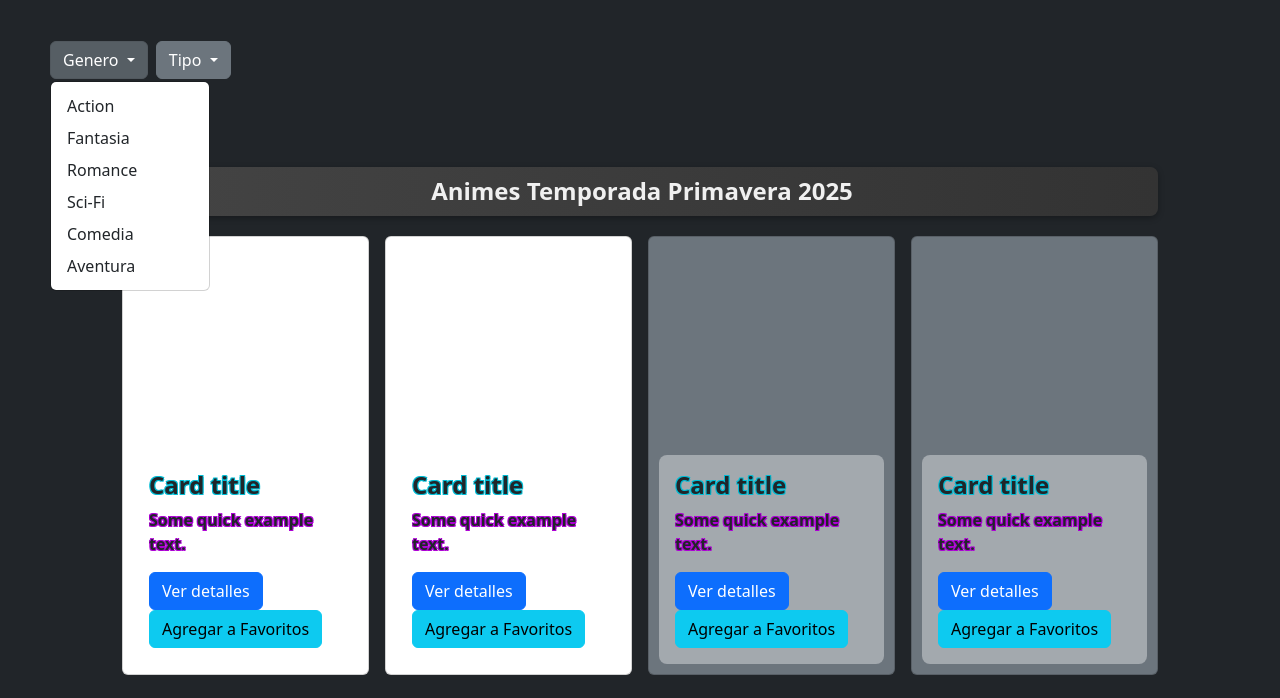
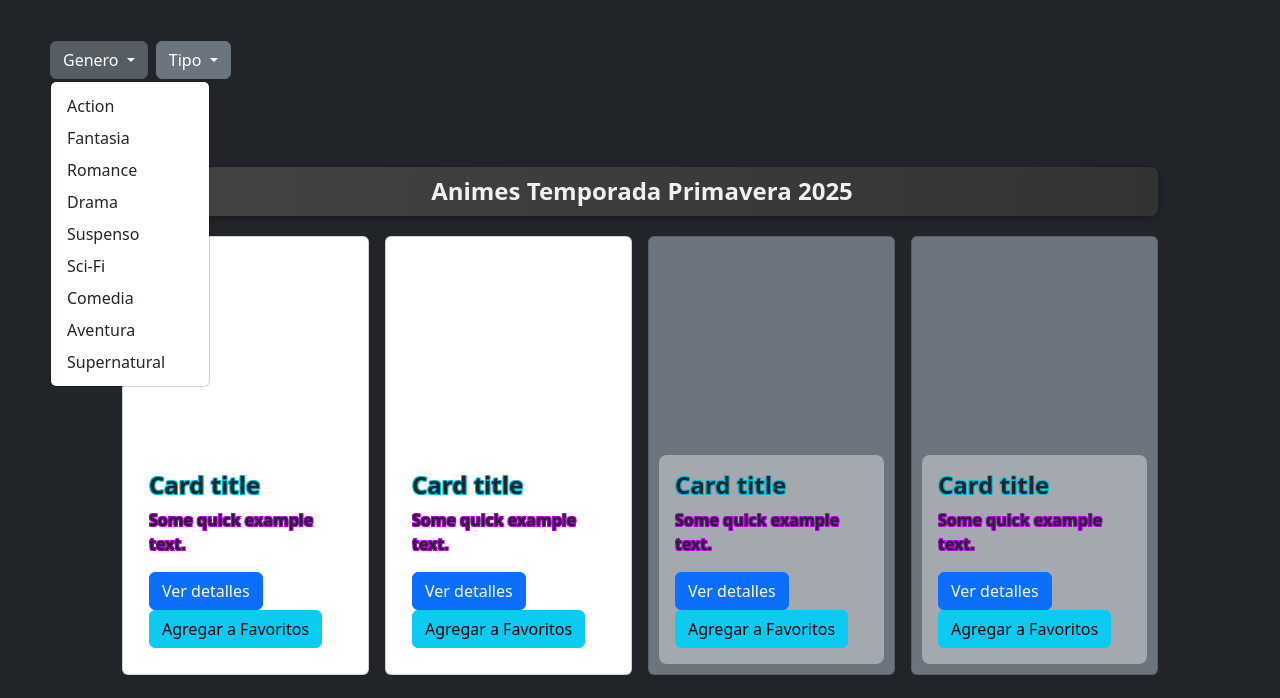
Before and after one commit to Danxer27/WebAniWare, a plain HTML site: page index.html in a window 1280 px wide. Both pictures are taken after a click on the button "Genero". Shown: the part 85-783 px from the top of the page. Drawn offline with nearby package versions, Linux system fonts and the light colour scheme; some packages are replaced by stand-ins of ours; no server answers; a script that the page names is missing.

Commit message:
filtrado del inicio(filtra todos como en el all.html)

```diff
--- a/index.html
+++ b/index.html
@@ -43,21 +43,23 @@
 
 
       <!-- <div id="filters-container" class="container"> -->
-        <div class="d-flex flex-wrap gap-2">
+         <div class="d-flex flex-wrap gap-2">
         <div class="dropdown">
           <a class="btn btn-secondary dropdown-toggle" href="#" role="button" data-bs-toggle="dropdown" aria-expanded="false">
             Genero
           </a>
           <ul class="dropdown-menu">
-            <li><a class="dropdown-item" onclick="filterGenre('Action')">Action</a></li>
-            <li><a class="dropdown-item" onclick="filterGenre('Fantasy')">Fantasia</a></li>
-            <li><a class="dropdown-item" onclick="filterGenre('Romance')">Romance</a></li>
-            <li><a class="dropdown-item" onclick="filterGenre('Sci-Fi')">Sci-Fi</a></li>
-            <li><a class="dropdown-item" onclick="filterGenre('Comedy')">Comedia</a></li>
-            <li><a class="dropdown-item" onclick="filterGenre('Adventure')">Aventura</a></li>
+            <li><a class="dropdown-item" onclick="filter('genres','1')">Action</a></li>
+            <li><a class="dropdown-item" onclick="filter('genres','10')">Fantasia</a></li>
+            <li><a class="dropdown-item" onclick="filter('genres','22')">Romance</a></li>
+            <li><a class="dropdown-item" onclick="filter('genres','8')">Drama</a></li>
+            <li><a class="dropdown-item" onclick="filter('genres','41')">Suspenso</a></li>
+            <li><a class="dropdown-item" onclick="filter('genres','24')">Sci-Fi</a></li>
+            <li><a class="dropdown-item" onclick="filter('genres','4')">Comedia</a></li>
+            <li><a class="dropdown-item" onclick="filter('genres','2')">Aventura</a></li>
+            <li><a class="dropdown-item" onclick="filter('genres','37')">Supernatural</a></li>
           </ul>
         </div>
-
 
         <div class="dropdown">
           <a class="btn btn-secondary dropdown-toggle" href="#" role="button" data-bs-toggle="dropdown" aria-expanded="false">
```
